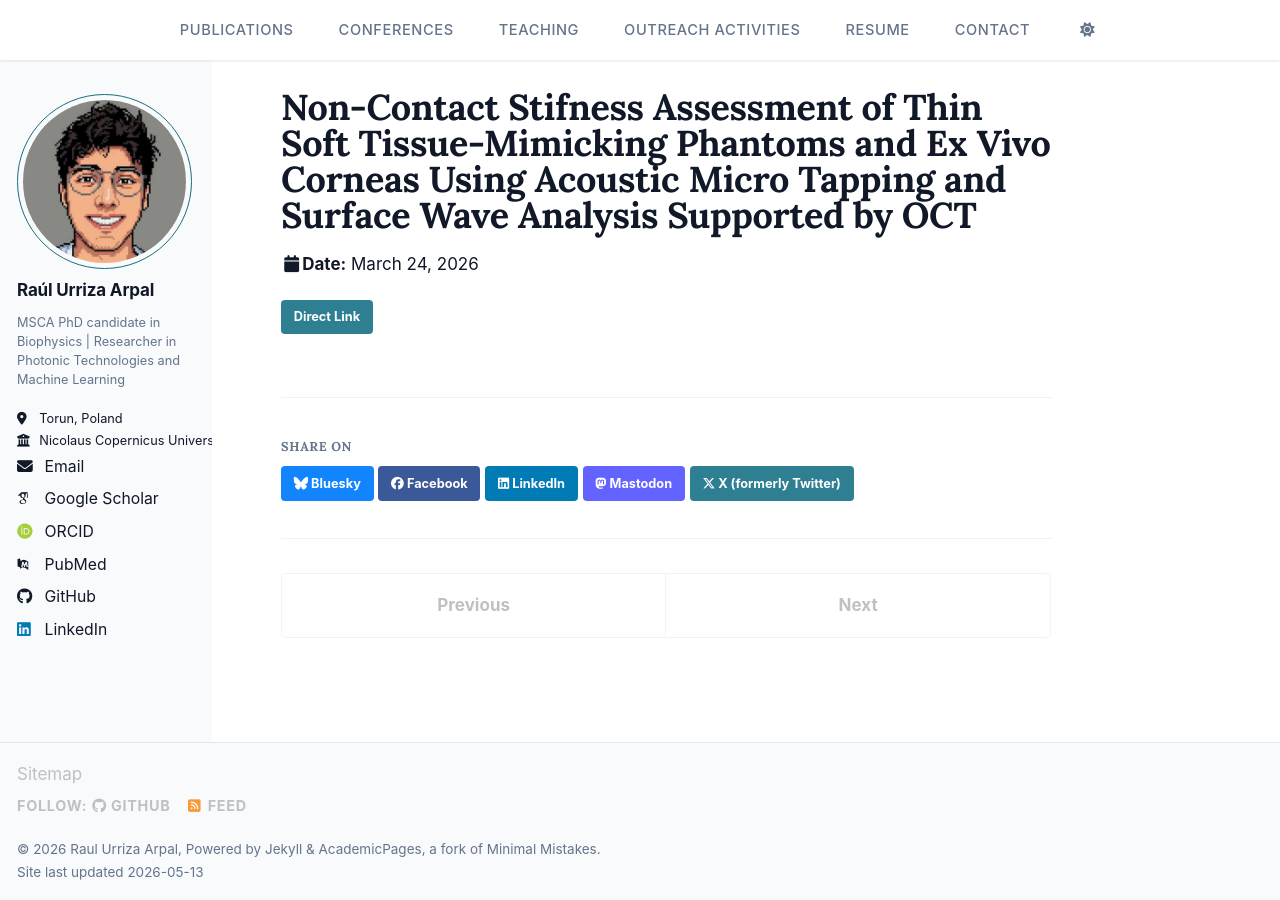
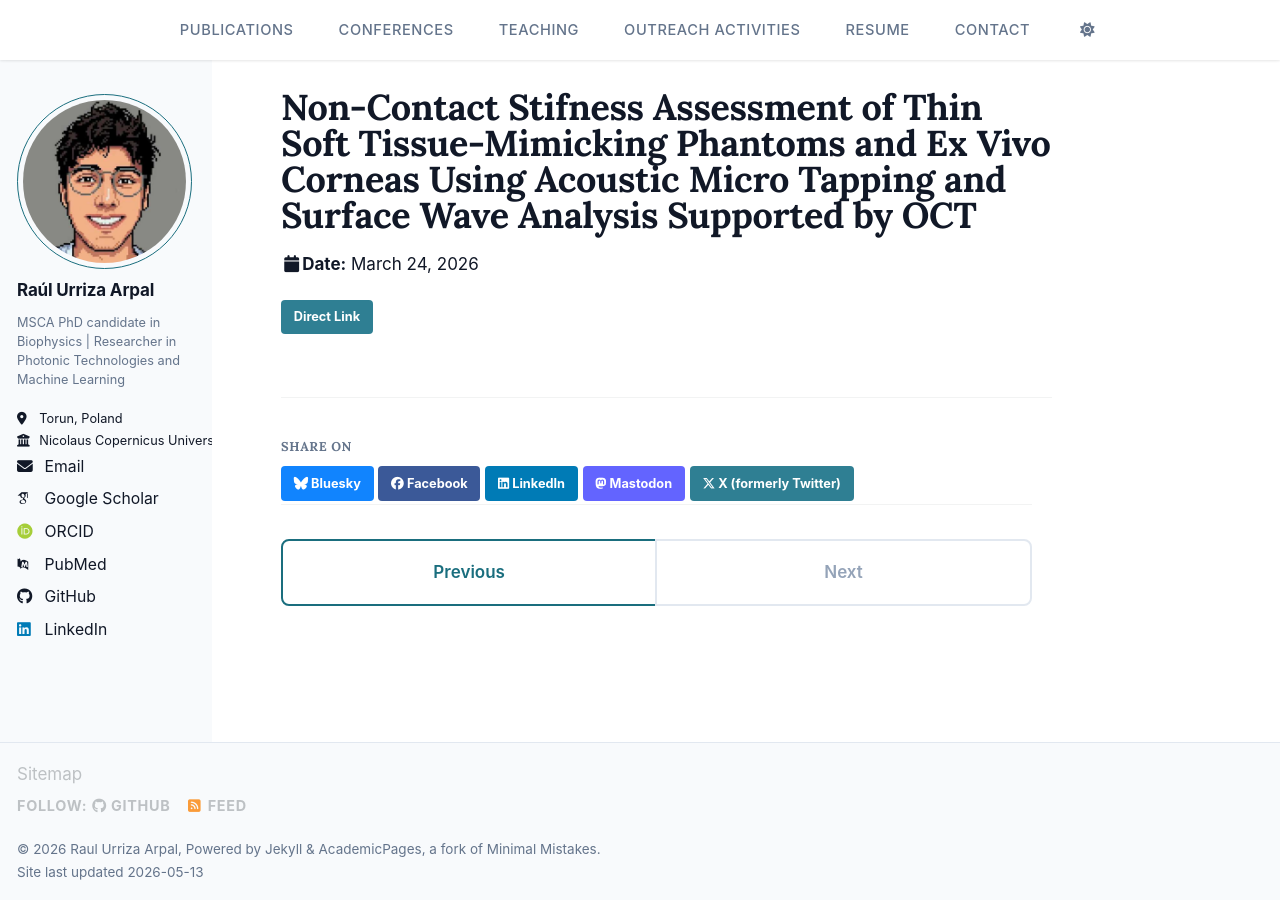
Before and after one commit to RaulUrriza/raulurriza.github.io, a Jekyll site: the page built from _talks/97_DAGA2026.md, in a window 1280 px wide and 900 px high, scrolled down 42 px. Built offline with Jekyll 4.4.1, drawn with Linux system fonts in a browser that asks for light colours; some web fonts are replaced; a script bundle is joined from its source files by our own code; library files that are not in the unit come from our copies.

Commit message:
CSS
version bastante buena

```diff
--- a/_pages/outreach.html
+++ b/_pages/outreach.html
@@ -8,6 +8,7 @@
 {% include base_path %}
 
 
-{% for post in site.outreach %}
+{% assign sorted_outreach = site.outreach | sort: "date" | reverse %}
+{% for post in sorted_outreach %}
   {% include archive-single.html %}
 {% endfor %}
--- a/assets/css/style.scss
+++ b/assets/css/style.scss
@@ -443,7 +443,53 @@
 
 
 /* ================================================================
-   7. RESPONSIVE ADJUSTMENTS
+   7. PAGINATION BUTTONS (Previous / Next)
+   ================================================================ */
+
+.pagination {
+  display: flex !important;
+  float: none !important;
+  width: 100% !important;
+  max-width: 70ch;
+  gap: 0;
+}
+
+.pagination--pager {
+  flex: 1 1 0 !important;
+  width: auto !important;
+  float: none !important;
+  padding: 1em 2em !important;
+  text-align: center;
+  color: var(--c-primary) !important;
+  border: 2px solid var(--c-primary) !important;
+  font-weight: 600;
+  transition: background-color 0.18s ease, color 0.18s ease;
+
+  &:first-child {
+    border-radius: 8px 0 0 8px !important;
+    margin-left: 0 !important;
+  }
+
+  &:last-child {
+    border-radius: 0 8px 8px 0 !important;
+    margin-left: -2px !important;
+  }
+
+  &:hover {
+    background-color: var(--c-primary) !important;
+    color: #fff !important;
+  }
+
+  &.disabled {
+    color: var(--c-border-strong) !important;
+    border-color: var(--c-border) !important;
+    background-color: transparent !important;
+  }
+}
+
+
+/* ================================================================
+   8. RESPONSIVE ADJUSTMENTS
    ================================================================ */
 
 /* ---- Tablet  (≤ 900 px) ---- */
```
Also changed, not shown: _outreach/MSCA.md (added, +23 -0 lines), _outreach/outreach-2.html (deleted, +0 -7 lines).
